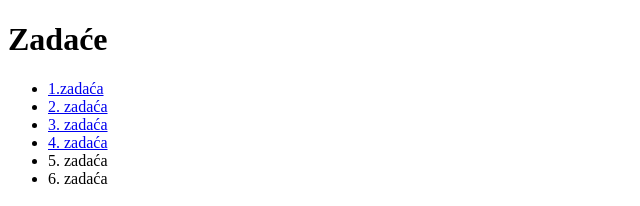
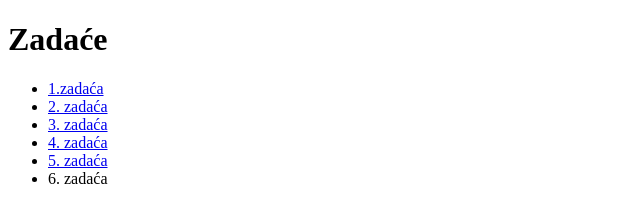
Before and after one commit to Lucija42/wp_lukic_lucija, a plain HTML site: page index.html in a window 1280 px wide. Shown: the top 206 px of the page, 0-640 px from the left. Drawn offline with Linux system fonts and the light colour scheme.

Commit message:
Update index.html

```diff
--- a/index.html
+++ b/index.html
@@ -15,7 +15,7 @@
         <li><a href="./zadace/zadaca 2.html"> 2. zadaća </a></li>
         <li> <a href="./zadace/zadaca 3.html">3. zadaća</a></li>
         <li> <a href="./zadace/zadaca 4.html">4. zadaća</a></li>
-        <li>5. zadaća</li>
+        <li> <a href="./zadace/zadaca 5.html">5. zadaća</a></li>
         <li>6. zadaća</li>
     </ul>
     <h1>Naslov 1</h1>
```
